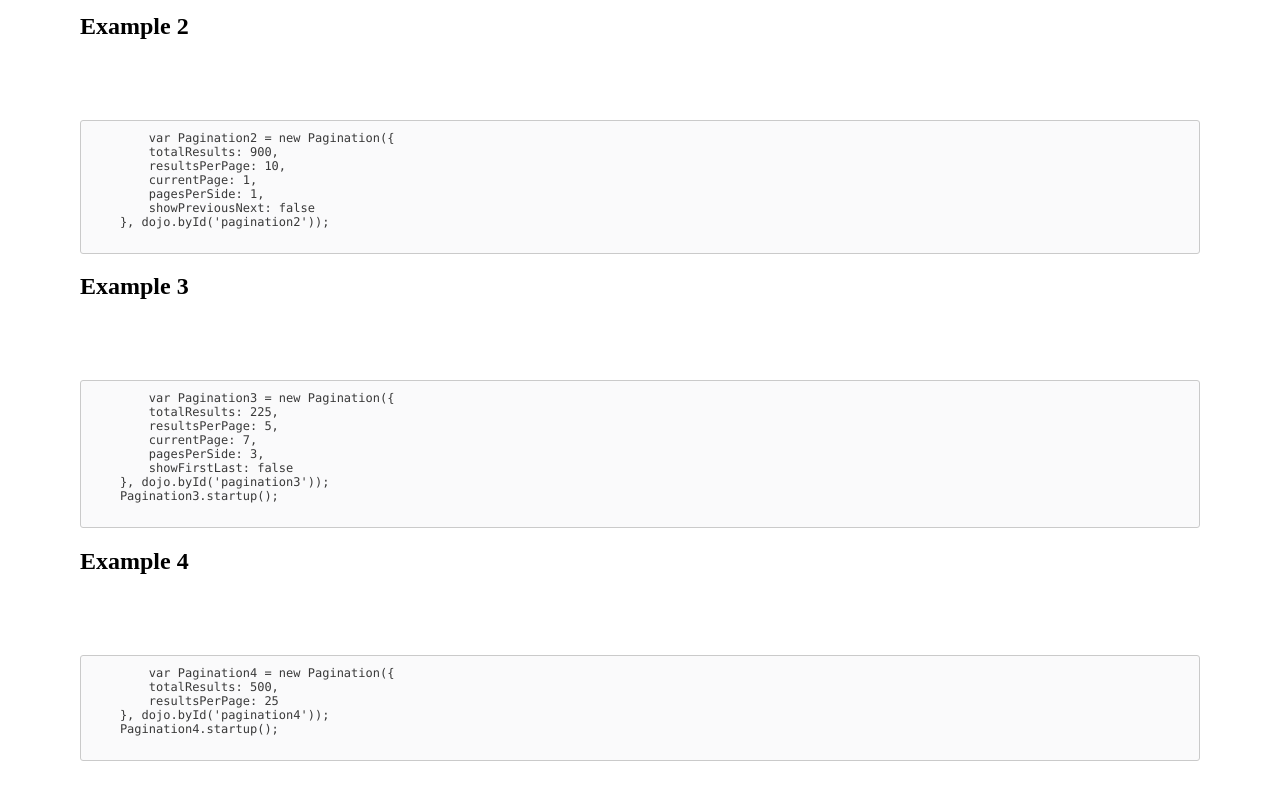
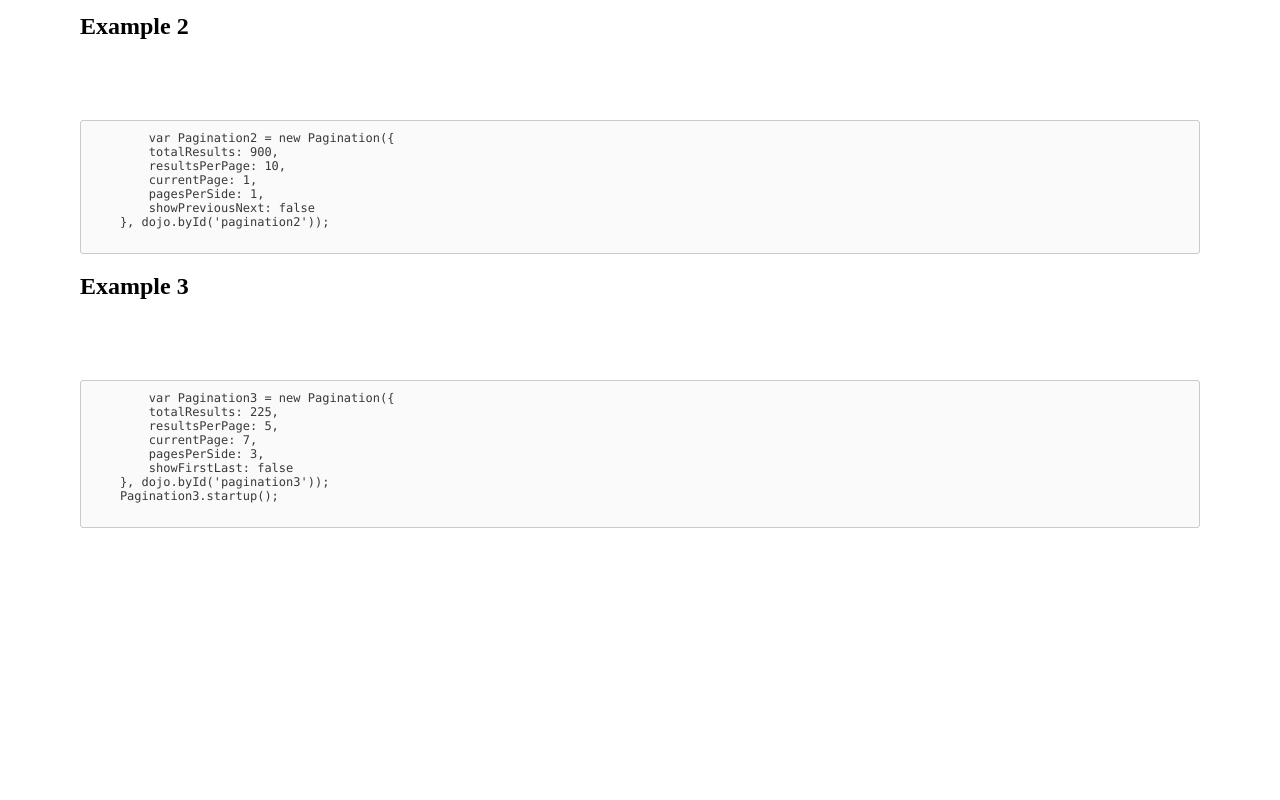
Before and after one commit to driskull/dijit-pagination-js, a plain HTML site: page index.html in a window 1280 px wide. Shown: the part 374-1174 px from the top of the page. After the commit the page ends 952 px from the top, so only its background shows below. Drawn offline with Linux system fonts and the light colour scheme; a script that the page names is missing.

Commit message:
update readme

```diff
--- a/index.html
+++ b/index.html
@@ -128,17 +128,6 @@
     }, dojo.byId('pagination3'));
     Pagination3.startup();
 	</pre>
-  <h2 id="ex4">Example 4</h2>
-  <div class="container">
-    <div id="pagination4"></div>
-  </div>
-  <pre>
-	var Pagination4 = new Pagination({
-        totalResults: 500,
-        resultsPerPage: 25
-    }, dojo.byId('pagination4'));
-    Pagination4.startup();
-	</pre>
 </body>
 
 </html>
```
Also changed, not shown: 1 other file.
